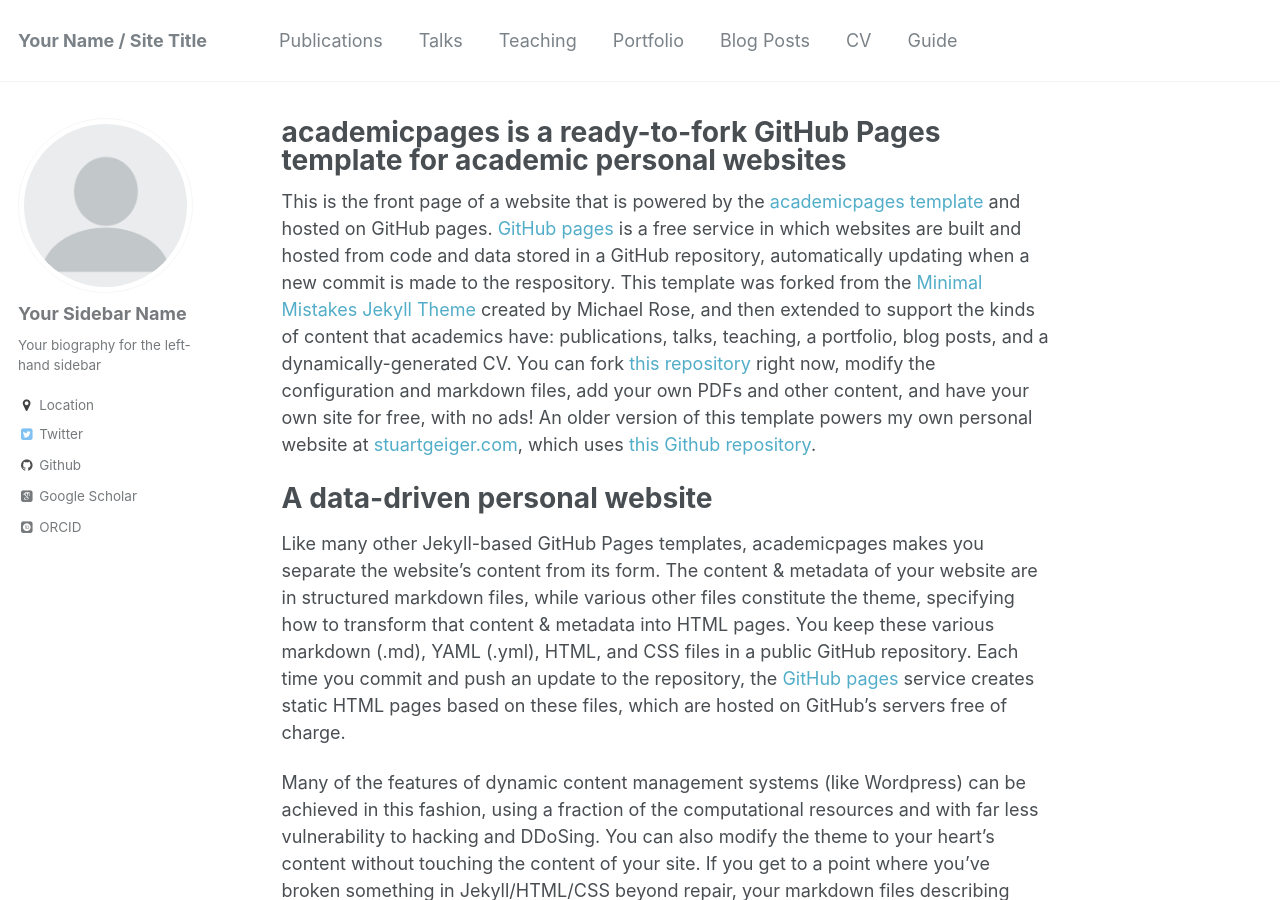
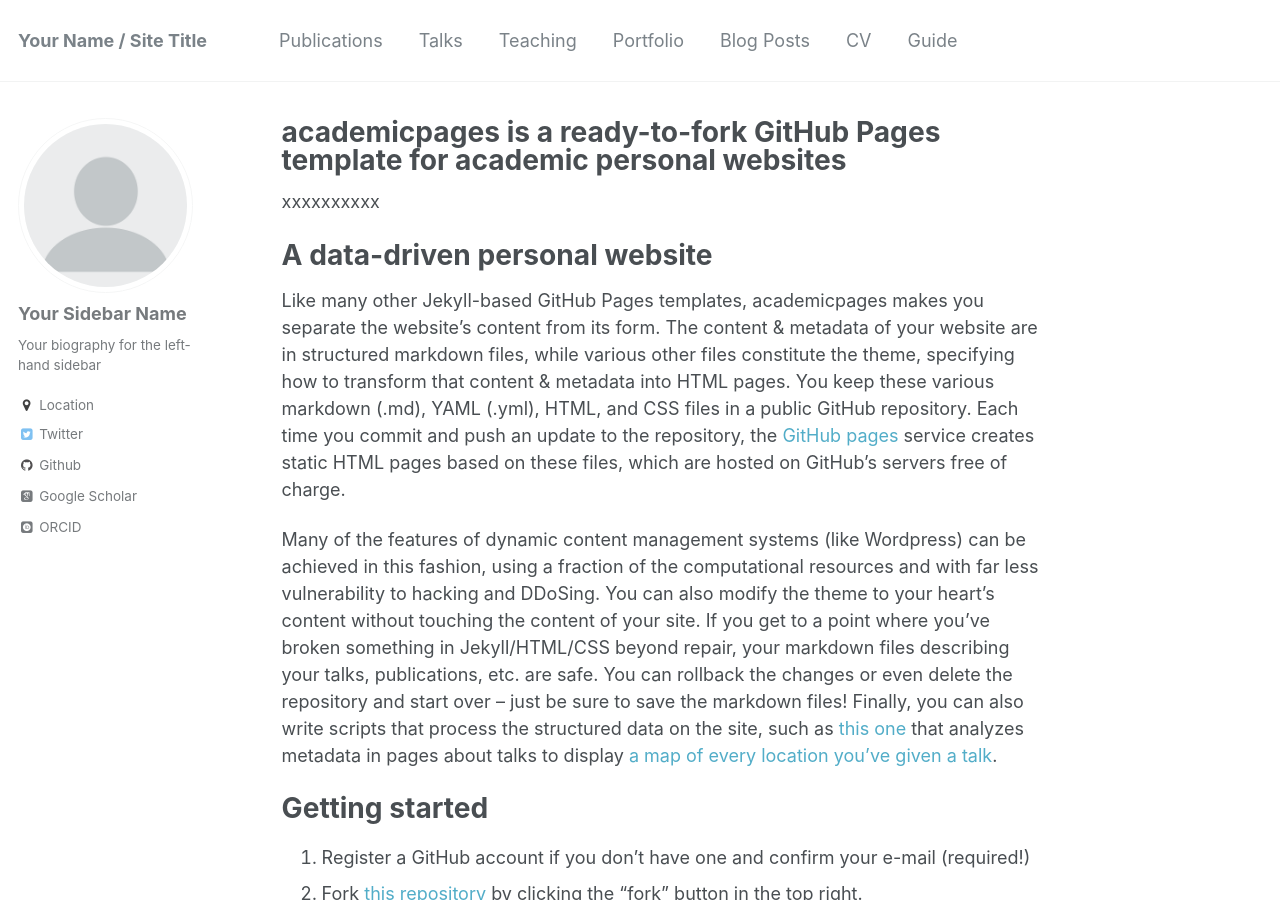
Before and after one commit to doitmaan/DetailedP, a Jekyll site: the page built from _pages/about.md, in a window 1280 px wide and 900 px high. Built offline with Jekyll 4.4.1, drawn with Linux system fonts in a browser that asks for light colours; some web fonts are replaced.

Commit message:
anythings2

```diff
--- a/_pages/about.md
+++ b/_pages/about.md
@@ -8,7 +8,7 @@ redirect_from:
   - /about.html
 ---
 
-This is the front page of a website that is powered by the [academicpages template](https://github.com/academicpages/academicpages.github.io) and hosted on GitHub pages. [GitHub pages](https://pages.github.com) is a free service in which websites are built and hosted from code and data stored in a GitHub repository, automatically updating when a new commit is made to the respository. This template was forked from the [Minimal Mistakes Jekyll Theme](https://mmistakes.github.io/minimal-mistakes/) created by Michael Rose, and then extended to support the kinds of content that academics have: publications, talks, teaching, a portfolio, blog posts, and a dynamically-generated CV. You can fork [this repository](https://github.com/academicpages/academicpages.github.io) right now, modify the configuration and markdown files, add your own PDFs and other content, and have your own site for free, with no ads! An older version of this template powers my own personal website at [stuartgeiger.com](http://stuartgeiger.com), which uses [this Github repository](https://github.com/staeiou/staeiou.github.io).
+xxxxxxxxxx
 
 A data-driven personal website
 ======
```
